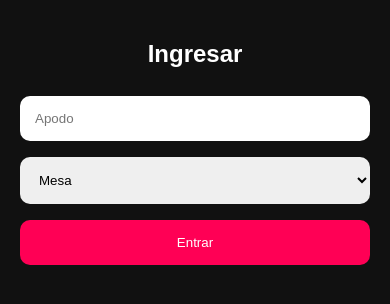
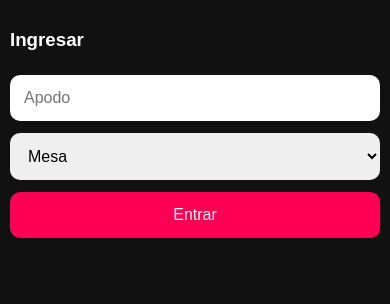
Before and after one commit to snoop-box/snoop-box-app, a website: page public/index.html in a window 390 px wide. Drawn offline with Linux system fonts and the light colour scheme.

Commit message:
fix galeria cloudinary + responsive

```diff
--- a/public/index.html
+++ b/public/index.html
@@ -12,22 +12,22 @@ body {
   background: #111;
   color: white;
   font-family: Arial;
-  text-align: center;
   margin: 0;
-  padding: 20px;
+  padding: 10px;
 }
 
 .container {
-  max-width: 400px;
+  max-width: 420px;
   margin: auto;
 }
 
 input, select, button {
-  padding: 15px;
-  margin: 8px 0;
+  padding: 14px;
+  margin: 6px 0;
   width: 100%;
   border-radius: 10px;
   border: none;
+  font-size: 16px;
 }
 
 button {
@@ -37,18 +37,25 @@ button {
 
 .hidden { display: none; }
 
+.card {
+  margin-bottom: 12px;
+}
+
 img {
   width: 100%;
+  height: auto;
   border-radius: 10px;
 }
 
-.card {
-  margin-bottom: 15px;
+.info {
+  font-size: 13px;
+  opacity: 0.7;
+  margin-top: 4px;
 }
 
-.info {
-  font-size: 14px;
-  opacity: 0.7;
+/* evita desbordes raros en celulares viejos */
+body, html {
+  overflow-x: hidden;
 }
 </style>
 </head>
@@ -58,32 +65,33 @@ img {
 <div class="container">
 
 <div id="login">
-<h2>Ingresar</h2>
-
+<h3>Ingresar</h3>
 <input id="name" placeholder="Apodo">
 
 <select id="table">
-  <option value="">Mesa</option>
-  <option>1</option><option>2</option><option>3</option>
-  <option>4</option><option>5</option><option>6</option>
-  <option>7</option><option>8</option><option>9</option>
-  <option>10</option>
+<option value="">Mesa</option>
+<option>1</option><option>2</option><option>3</option>
+<option>4</option><option>5</option><option>6</option>
+<option>7</option><option>8</option><option>9</option>
+<option>10</option>
 </select>
 
 <button onclick="enterApp()">Entrar</button>
 </div>
 
 <div id="menu" class="hidden">
-<h3 id="welcome"></h3>
-
+<h4 id="welcome"></h4>
 <button onclick="show('upload')">📸 Sacar foto</button>
 <button onclick="show('gallery')">🖼 Ver fotos</button>
 </div>
 
 <div id="upload" class="hidden">
 <input type="file" id="file" accept="image/*" capture="environment" style="display:none" onchange="previewImage()">
+
 <button onclick="openCamera()">📸 Abrir cámara</button>
+
 <div id="preview"></div>
+
 <button onclick="sendPhoto()">Subir</button>
 <button onclick="back()">Volver</button>
 </div>
@@ -97,7 +105,6 @@ img {
 
 <script>
 
-// 🔥 OBTENER EVENTO DESDE URL
 function getEventId() {
   const params = new URLSearchParams(window.location.search);
   return params.get("event") || "default";
@@ -180,6 +187,11 @@ async function loadGallery() {
   const container = document.getElementById("photos");
   container.innerHTML = "";
 
+  if (data.length === 0) {
+    container.innerHTML = "<p>No hay fotos todavía</p>";
+    return;
+  }
+
   data.reverse().forEach(p => {
     const div = document.createElement("div");
     div.className = "card";
```
